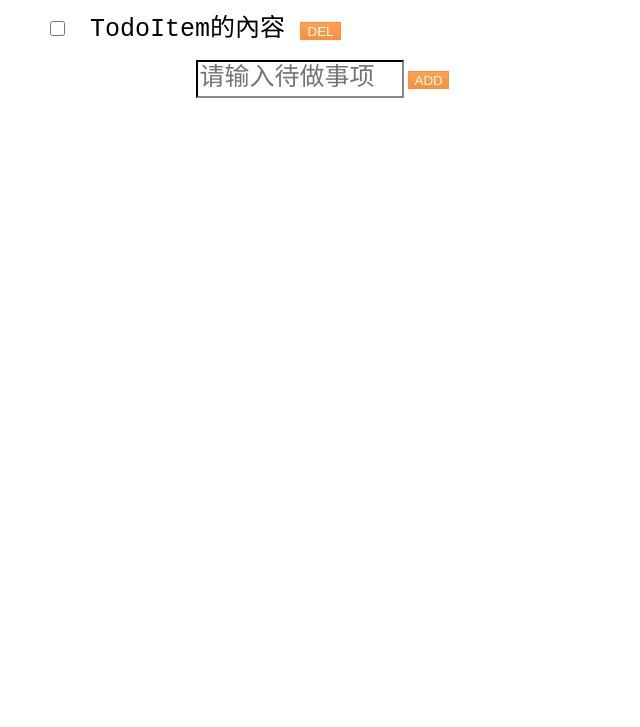
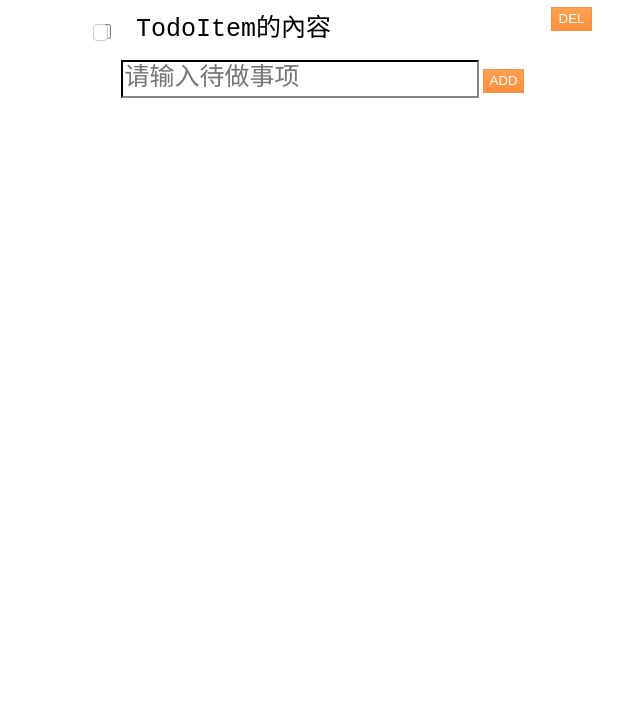
Before and after one commit to songguoguo927/Learning-point, a plain HTML site: page TODOlist/index.html in a window 1280 px wide. Shown: the part 73-800 px from the top of the page, without its empty margins (318-958 px from the left). Drawn offline with Linux system fonts and the light colour scheme.

Commit message:
基本功能完成

```diff
--- a/TODOlist/css/main.css
+++ b/TODOlist/css/main.css
@@ -4,14 +4,17 @@
 }
 #app h1,.todoadd{
     text-align: center;
+
 }
 ul li{
 	list-style-type: none;
     font-size: 25px;
     font-family: MONOSPACE;
+    width: 500px;
+    margin: 0 auto;
 }
 #T{
-    width: 200px;
+    width: 350px;
     height: 32px;
     font-size: 25px;
     font-family: MONOSPACE;
@@ -23,9 +26,13 @@ ul li{
     border-radius: 3px;
     margin-right: 10px;
 }
+#delbtn{
+    float: right;
+ }
+
 button{
     width: 41px;
-    height: 18px;
+    height: 24px;
 }
 button{
     color: white;
@@ -47,3 +54,43 @@ button:hover {
 button:active {
     box-shadow: inset 0 1px 1px rgba(0,0,0,0.3);
 }
+input:checked + span {
+        color: initial;
+        font-weight: bold;
+        text-decoration: line-through;
+    }
+input[type=checkbox]{
+  cursor: pointer;/*悬停时小手*/
+}
+input[type=checkbox]:checked:before {
+content: "\2713";
+    background: #fffed5;
+    text-shadow: 1px 1px 1px rgba(0, 0, 0, .2);
+    font-size: 20px;
+    text-align: center;
+    line-height: 8px;
+    display: inline-block;
+    width: 13px;
+    height: 15px;
+    color: orange;
+    border: 1px solid #cdcdcd;
+    border-radius: 4px;
+    margin: -3px -3px;
+    text-indent: 1px;
+}
+input[type=checkbox]:before {
+content: "\202A";
+    background: #ffffff;
+    text-shadow: 1px 1px 1px rgba(0, 0, 0, .2);
+    font-size: 20px;
+    text-align: center;
+    line-height: 8px;
+    display: inline-block;
+    width: 13px;
+    height: 15px;
+    color: #00904f;
+    border: 1px solid #cdcdcd;
+    border-radius: 4px;
+    margin: -3px -3px;
+    text-indent: 1px;
+}
--- a/TODOlist/index.html
+++ b/TODOlist/index.html
@@ -11,17 +11,24 @@
 		<div class="todomain">
 			<ul id="U">
 			   <li id="model">
-		          	<input type="checkbox" id="t1" onclick="addline()">
-		          <span>TodoItem的內容</span>
-		          <button id="delbtn" type="button" onclick="delitem()">DEL</button>
+		          	<label><input type="checkbox" id="t1" onclick="addline()">
+		          <span>TodoItem的內容</span></label>
+		          <button id="delbtn" onclick="delitem()">DEL</button>
 		        </li>
 		    </ul>
 		</div>
 		<div class="todoadd">
-		    <input type="text" id="T" placeholder="请输入待做事项">
-		    <button type="button" onclick="addtolist()">ADD</button>
+		    <input type="text" id="T" placeholder="请输入待做事项" list="history">
+		    <datalist id="history">
+		    	<option>value="历史输入"</option>
+		    	<option>value="历史输入"</option>
+		    	<option>value="历史输入"</option>
+		    	<option>value="历史输入"</option>
+		    </datalist>
+		    <button id="addbtn" onclick="addtolist()">ADD</button>
 		</div>
 	</div>
+
 	<script src="js/main.js"></script>
 </body>
 </html>
--- a/TODOlist/js/main.js
+++ b/TODOlist/js/main.js
@@ -19,11 +19,11 @@ function addtolist(text1) {
 
      Checkbox.setAttribute("type","checkbox");
      Checkbox.setAttribute("id","t1");
-     Checkbox.addEventListener('click',addline);
+     //Checkbox.addEventListener('click',addline);
      Btn.setAttribute("id","delbtn");
      Btn.innerHTML="DEL";
      Btn.name="DEL";/**/
-     Btn.addEventListener('click',delitem);
+     //Btn.addEventListener('click',delitem);
      span.innerHTML=text1;//向span中添加内容
      Li.appendChild(Checkbox);
      Li.appendChild(span);
@@ -33,13 +33,18 @@ function addtolist(text1) {
      document.getElementById("T").focus();
 
 }
-   function delitem() {
+  /* function delitem() {
 	//当点击删除按钮式，该按钮对应的事件将删除
 	//alert("删除了");
+	//不用函数也能实现
    }
  function addline() {
-     alert("加上横线了");
- }
+ 	//获取文本内容
+ 	//var DE=document.createElement("del");//创建del标签
+ 	//DE.appendChild(span.innerHTML);//向del中添加文本内容
+    // alert("加上横线了");
+    //不用函数也能实现
+ }*/
   //对按下enter键事件(keypress)的监听
    document.getElementById("T").onkeypress = function (event) {
     if(event.keyCode === 13){
```
